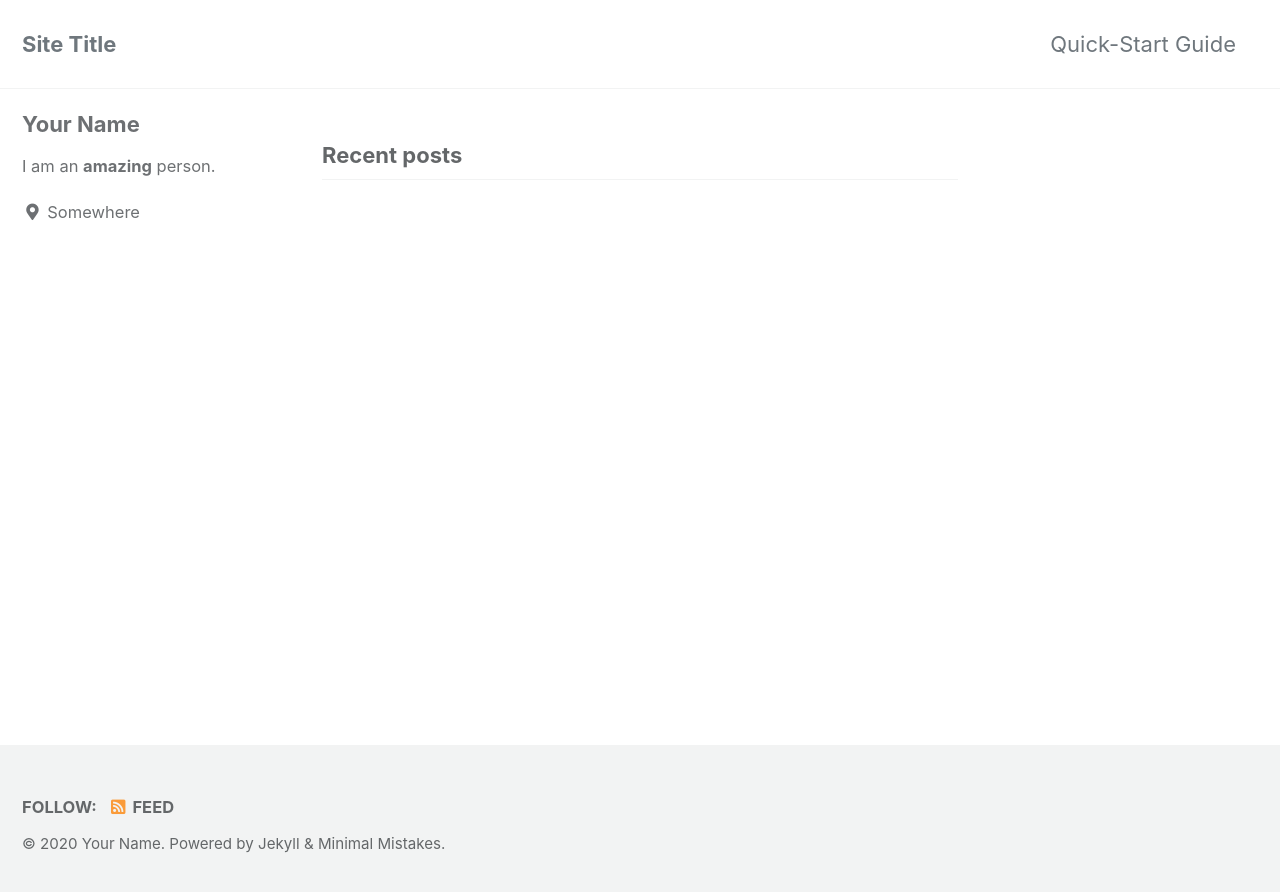
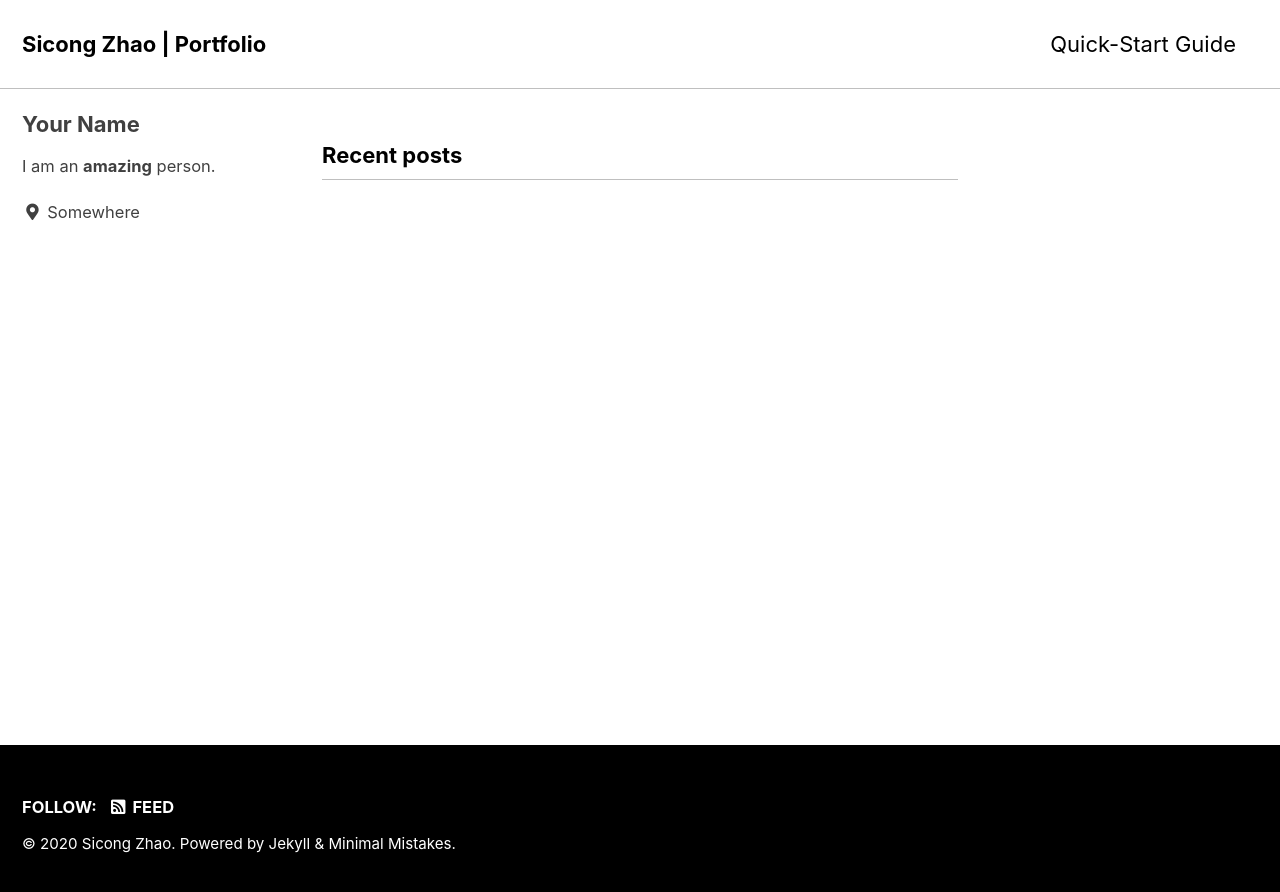
Before and after one commit to sicongzhao/sicongzhao.github.io, a Jekyll site: the page built from index.html, in a window 1280 px wide. Shown: the top 892 px of the page. Built offline with Jekyll 4.4.1, drawn with Linux system fonts in a browser that asks for light colours; cached includes are drawn as plain includes; the list of posts is cut into pages by our own code.

Commit message:
Update _config.yml

```diff
--- a/_config.yml
+++ b/_config.yml
@@ -12,15 +12,15 @@
 
 # theme                  : "minimal-mistakes-jekyll"
 # remote_theme           : "mmistakes/minimal-mistakes"
-minimal_mistakes_skin    : "default" # "air", "aqua", "contrast", "dark", "dirt", "neon", "mint", "plum", "sunrise"
+minimal_mistakes_skin    : "contrast" # "air", "aqua", "contrast", "dark", "dirt", "neon", "mint", "plum", "sunrise"
 
 # Site Settings
 locale                   : "en-US"
-title                    : "Site Title"
+title                    : "Sicong Zhao | Portfolio"
 title_separator          : "-"
 subtitle                 : # site tagline that appears below site title in masthead
-name                     : "Your Name"
-description              : "An amazing website."
+name                     : "Sicong Zhao"
+description              : "A Builder / A Creator / A Learner"
 url                      : # the base hostname & protocol for your site e.g. "https://mmistakes.github.io"
 baseurl                  : # the subpath of your site, e.g. "/blog"
 repository               : # GitHub username/repo-name e.g. "mmistakes/minimal-mistakes"
```
